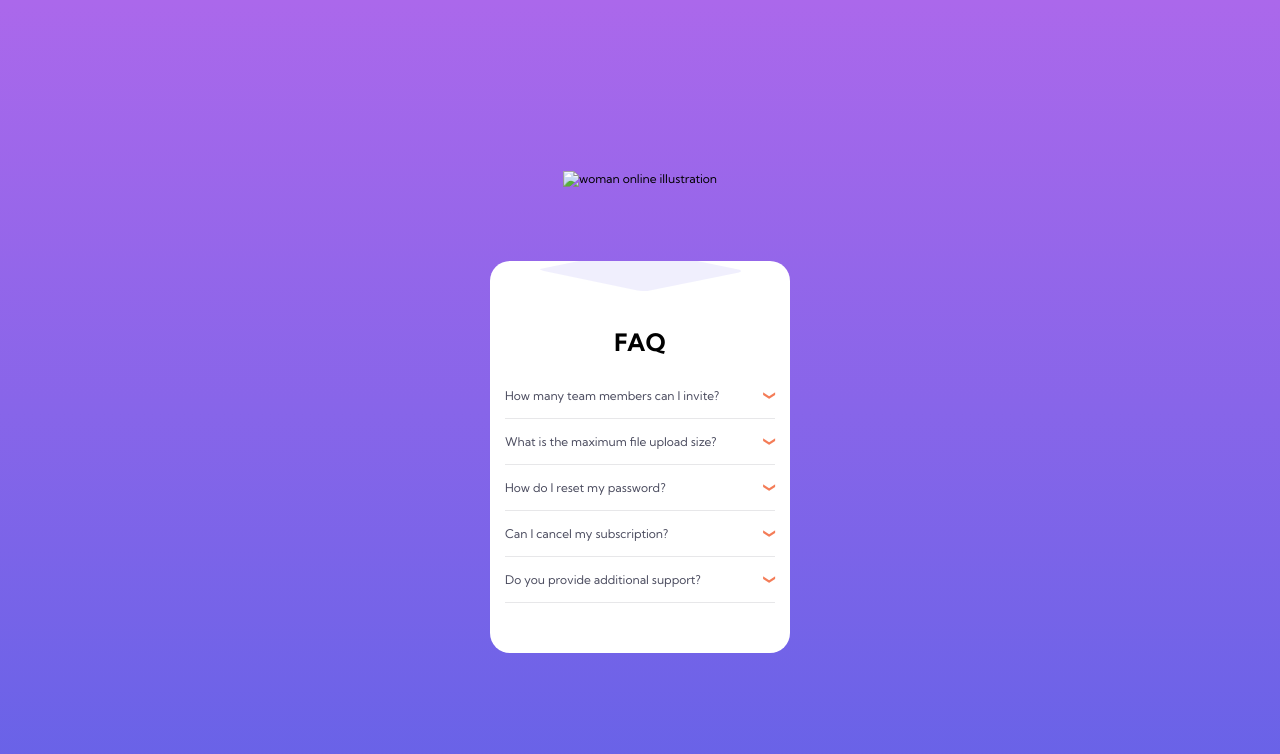
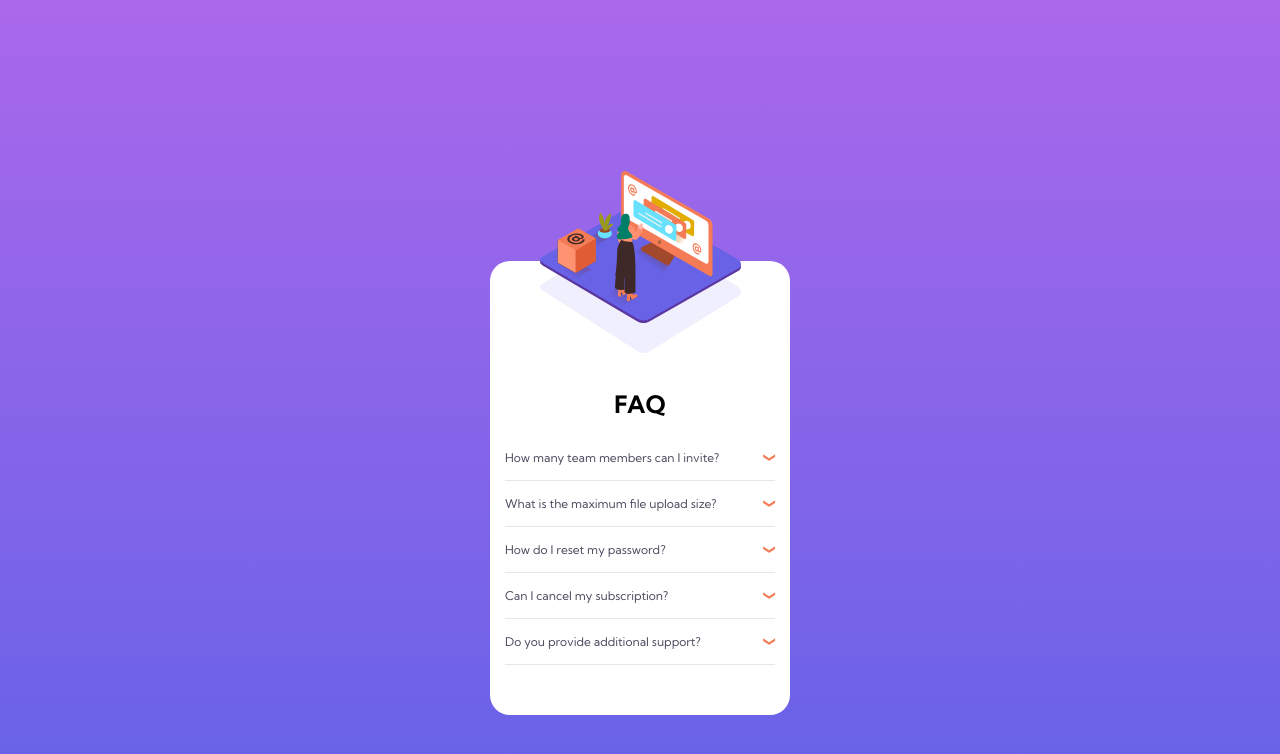
Before and after one commit to RJ3605/FAQ-Accordion-Card, a plain HTML site: page index.html in a window 1280 px wide. Drawn offline with Linux system fonts and the light colour scheme; the site is published under a folder, as on GitHub Pages, so addresses that start at the root find nothing.

Commit message:
Update index.html

```diff
--- a/index.html
+++ b/index.html
@@ -15,7 +15,7 @@
     <main>
         <div id="faq-page">
             <picture>
-                <img src="/images/illustration-woman-online-mobile.svg" alt="woman online illustration" id="woman">
+                <img src="images/illustration-woman-online-mobile.svg" alt="woman online illustration" id="woman">
             </picture>
 
 
```
